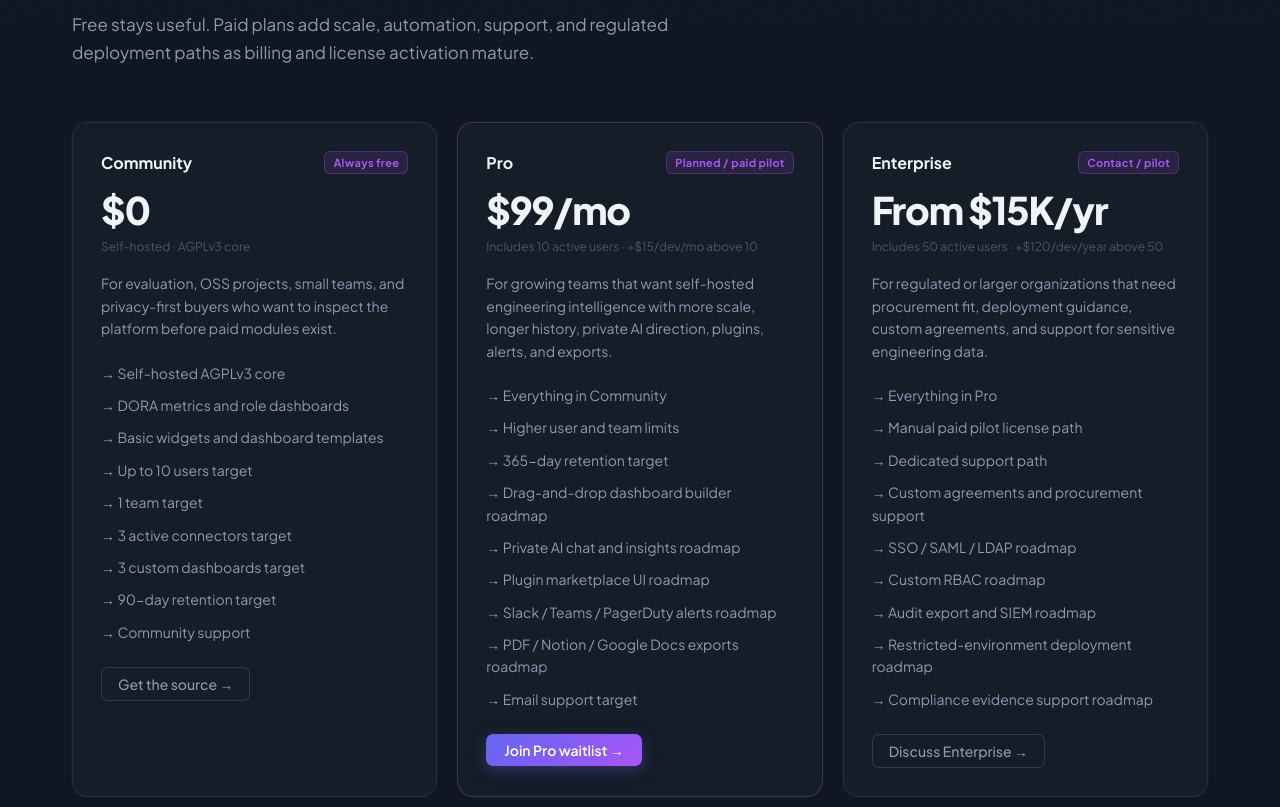
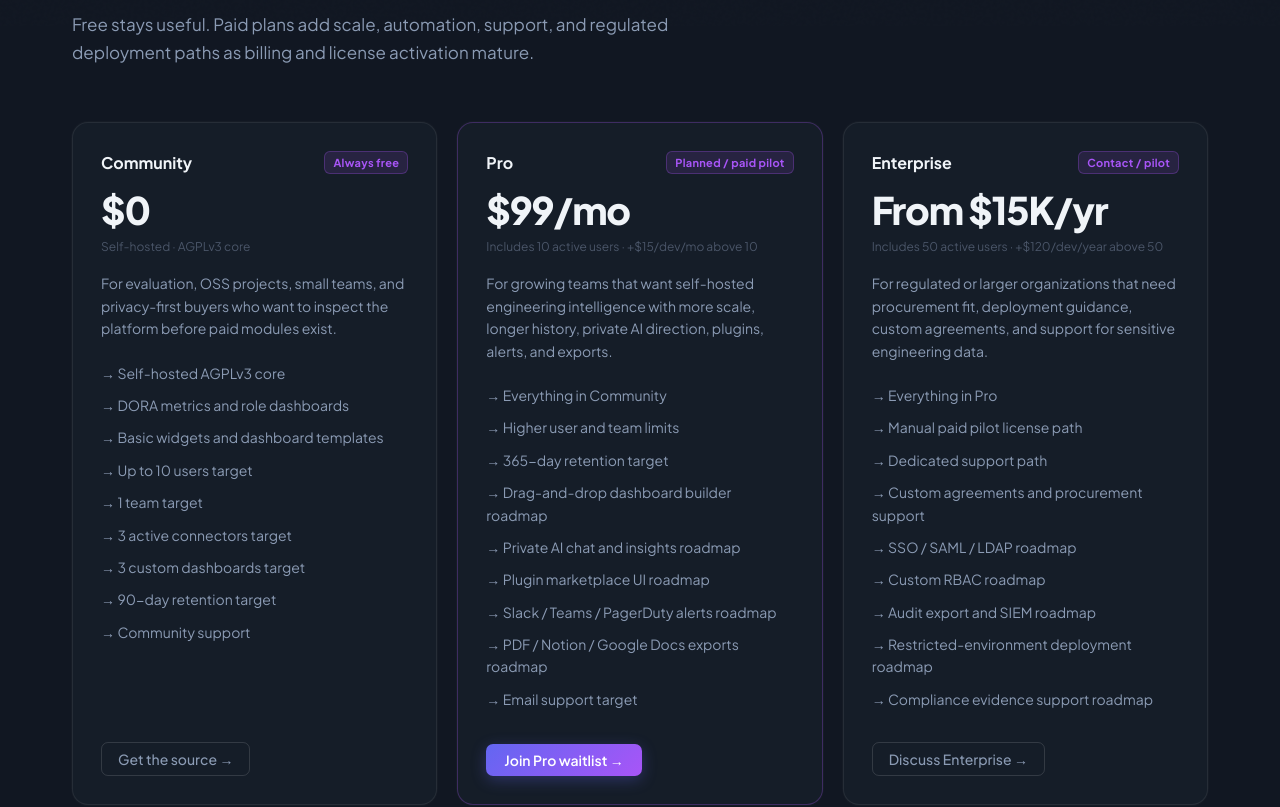
Before and after one commit to getmetraly/website, a Next.js app: page /pricing in a window 1280 px wide. Shown: the part 774-1581 px from the top of the page. Built offline with nearby package versions, Linux system fonts and the light colour scheme.

Commit message:
fix(pricing): align plan CTAs at card bottom

```diff
--- a/app/pricing/page.tsx
+++ b/app/pricing/page.tsx
@@ -115,11 +115,12 @@ export default function PricingPage() {
               Free stays useful. Paid plans add scale, automation, support, and regulated deployment paths as billing and license activation mature.
             </p>
 
-            <div className={styles.grid3}>
+            <div className={styles.grid3} style={{ alignItems: "stretch" }}>
               {plans.map((plan) => (
                 <div
                   key={plan.name}
                   className={`${styles.card} ${plan.featured ? styles.cardAccent : ""}`}
+                  style={{ display: "flex", flexDirection: "column", height: "100%" }}
                 >
                   <div className={styles.cardHead}>
                     <h3 className={styles.cardTitle}>{plan.name}</h3>
@@ -135,6 +136,7 @@ export default function PricingPage() {
                       <li key={feature} className={styles.cardDesc}>→ {feature}</li>
                     ))}
                   </ul>
+                  <div style={{ marginTop: "auto", paddingTop: 8 }}>
                     <a
                       href={plan.href}
                       className={plan.featured ? "btn-primary" : "btn-ghost btn-large"}
@@ -143,6 +145,7 @@ export default function PricingPage() {
                     >
                       {plan.cta}
                     </a>
+                  </div>
                 </div>
               ))}
             </div>
```
Lines whose indentation alone changed are shown as unchanged.
